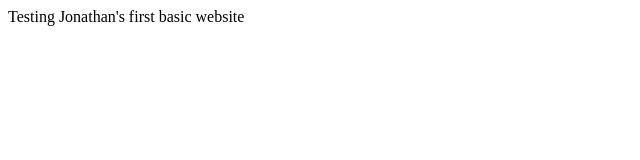
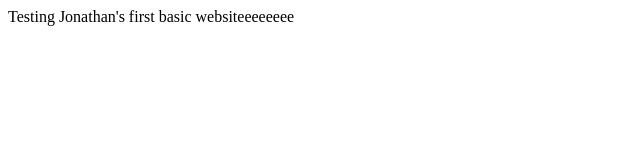
Before and after one commit to jonathaneugene/jonathaneugene.github.io, a plain HTML site: page index.html in a window 1280 px wide. Shown: the full height of the page, 0-640 px from the left. Drawn offline with Linux system fonts and the light colour scheme.

Commit message:
Update index.html

```diff
--- a/index.html
+++ b/index.html
@@ -4,6 +4,6 @@
 
   </head>
   <body>
-    Testing Jonathan's first basic website
+    Testing Jonathan's first basic websiteeeeeeee
   </body>
 </html>
```
